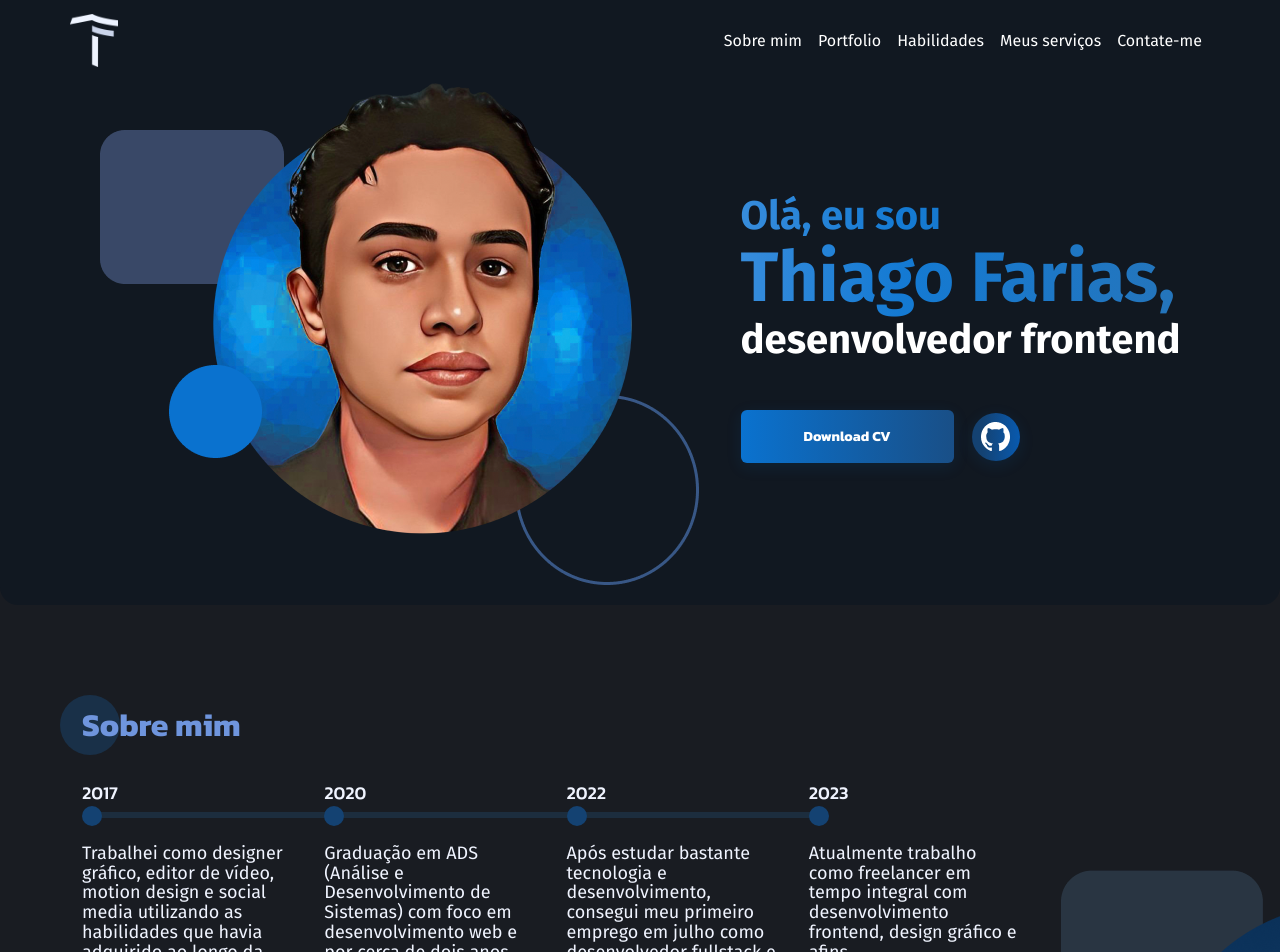
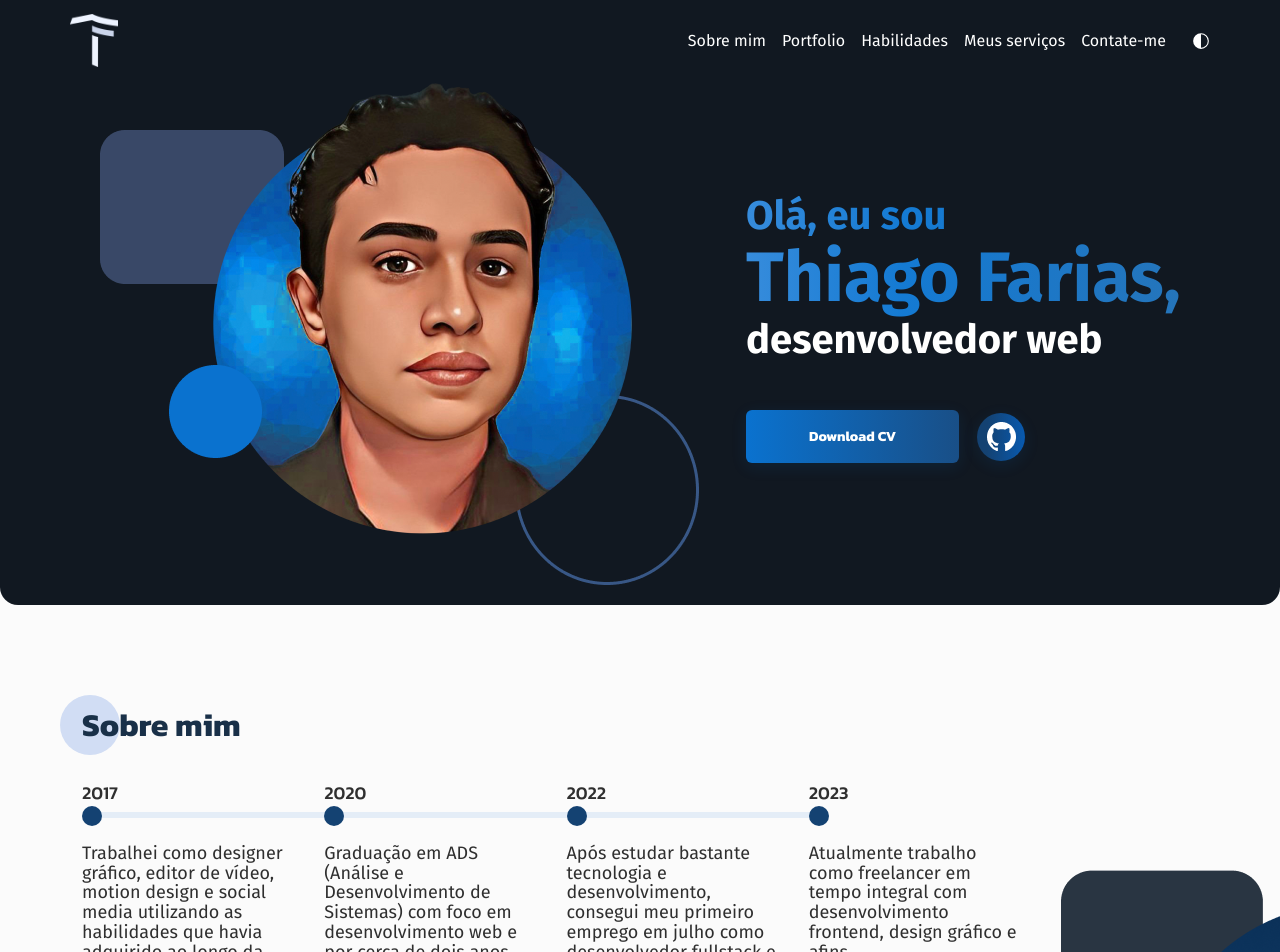
Before and after one commit to sycrot/portfolio-tf-2023, a Next.js app: page / in a window 1280 px wide. Shown: the top 952 px of the page. Built offline with nearby package versions, Linux system fonts and the light colour scheme.

Commit message:
feat: new theme and fix email

```diff
--- a/package.json
+++ b/package.json
@@ -1,6 +1,6 @@
 {
   "name": "tf-portfolio-page",
-  "version": "2.0.0",
+  "version": "2.0.5",
   "private": true,
   "scripts": {
     "dev": "next dev",
@@ -21,9 +21,11 @@
     "framer-motion": "^11.0.3",
     "next": "13.4.7",
     "next-seo": "^6.1.0",
+    "next-themes": "^0.4.6",
     "react": "18.2.0",
     "react-bootstrap": "^2.9.0",
     "react-dom": "18.2.0",
+    "react-icons": "^5.7.0",
     "react-intersection-observer": "^9.6.0",
     "react-slick": "^0.29.0",
     "react-zoom-pan-pinch": "^3.1.0",
--- a/src/app/layout.tsx
+++ b/src/app/layout.tsx
@@ -5,6 +5,7 @@ import 'bootstrap/dist/css/bootstrap.css'
 import '../styles/app.scss'
 import React from "react"
 import Footer from "./footer"
+import { ThemeProvider } from "next-themes"
 
 export default function RootLayout({
   children,
@@ -19,10 +20,19 @@ export default function RootLayout({
   return (
     <html lang="pt">
       <body>
-        <title>Thiago Farias</title>
-        <Nav />
-        {children}
-        <Footer />
+        <ThemeProvider
+          attribute="class"
+          defaultTheme="system"
+          enableSystem
+          disableTransitionOnChange
+        >
+          <div className="bg-bkg-global">
+            <title>Thiago Farias</title>
+            <Nav />
+            {children}
+            <Footer />
+          </div>
+        </ThemeProvider>
       </body>
     </html>
   )
--- a/src/components/header-banner.tsx
+++ b/src/components/header-banner.tsx
@@ -11,7 +11,7 @@ export default function HeaderBanner() {
               <div className="content">
                 <p className="blue-gradient mb-0">Olá, eu sou</p>
                 <h1 className="blue-gradient mb-0">Thiago Farias,</h1>
-                <p className="text-white mb-0">desenvolvedor frontend</p>
+                <p className="text-white mb-0">desenvolvedor web</p>
                 <div className="d-flex align-items-center">
                   <a href="https://drive.google.com/file/d/1sb9O-oHDO7Rze5fafLiBz1D-5PqPPd7H/view?usp=sharing" className="button-gradient" target="_blank">Download CV</a>
                   <a href="https://github.com/sycrot" className="button-rounded-git" target="_blank"></a>
--- a/src/components/navbar.tsx
+++ b/src/components/navbar.tsx
@@ -2,8 +2,12 @@
 import Image from 'next/image'
 import Logo from '@/assets/images/logo.png'
 import MenuIcon from '@/assets/images/menu-icon.png'
+import { useTheme } from 'next-themes';
+import { VscColorMode } from "react-icons/vsc";
 
 export default function Nav() {
+  const { theme, setTheme } = useTheme();
+
   return (
     <>
       <nav className="navbar navbar-expand-lg">
@@ -16,7 +20,7 @@ export default function Nav() {
             />
           </a>
           <button className="navbar-toggler" type="button" data-bs-toggle="collapse" data-bs-target="#navbarSupportedContent" aria-controls="navbarSupportedContent" aria-expanded="false" aria-label="Toggle navigation">
-          <Image
+            <Image
               src={MenuIcon}
               alt="Menu icon"
             />
@@ -38,6 +42,9 @@ export default function Nav() {
               <li className="nav-item">
                 <a className="nav-link" href="/#contactMe">Contate-me</a>
               </li>
+              <li className="nav-item">
+                <button onClick={() => setTheme(theme === "dark" ? "light" : "dark")}><VscColorMode width={50} height={50} /></button>
+              </li>
             </ul>
           </div>
         </div>
--- a/src/styles/aboutme.scss
+++ b/src/styles/aboutme.scss
@@ -12,10 +12,6 @@
     }
   }
 
-  p {
-    color: $color-whiteblue;
-  }
-
   .content {
     max-width: 945px;
     margin-left: 0;
@@ -25,6 +21,7 @@
 
     .row {
       position: relative;
+
       @media screen and (min-width: $min-width) {
         &::after {
           content: url('/assets/images/aboutme-l.png');
@@ -48,13 +45,14 @@
       display: block;
       width: 22px;
       height: 100%;
-      background: $color-superdarkblue;
+      background: var(--color-super-dark-blue);
       margin-top: 5px;
       right: inherit;
     }
 
     &:nth-child(4) {
       padding-left: 24px;
+
       &::before {
         display: none;
       }
@@ -84,6 +82,7 @@
     @media screen and (min-width: $min-width) {
       padding-bottom: 0;
     }
+
     .timeline-year {
       display: flex;
       align-items: center;
@@ -92,7 +91,7 @@
       span {
         margin-left: 4px;
         font-size: 18px;
-        color: $color-whiteblue;
+        color: var(--text-color);
         font-weight: 500;
         font-family: 'Kanit', sans-serif;
       }
--- a/src/styles/contactme.scss
+++ b/src/styles/contactme.scss
@@ -3,14 +3,27 @@
   padding: 130px 0 115px;
   margin-top: 107px;
 
+  .title-section {
+    &::before {
+      background: $color-lightgray;
+    }
+
+    h2 {
+      color: $color-blue;
+    }
+  }
+
   form {
-    .form-floating > label {
+    .form-floating>label {
       color: $color-superlightgray-2;
+
       &::after {
         background: $color-darkblue-4;
       }
     }
-    input, textarea {
+
+    input,
+    textarea {
       border: none;
       outline: none;
       background: $color-darkblue-4;
@@ -28,12 +41,15 @@
       color: $color-marineblue;
       font-weight: bold;
     }
+
     h5 {
       font-size: 24px;
       color: $color-marineblue;
       font-weight: normal;
     }
-    p, a {
+
+    p,
+    a {
       color: $color-superlight-blue;
     }
   }
--- a/src/styles/global.scss
+++ b/src/styles/global.scss
@@ -4,15 +4,33 @@
   font-family: 'Fira Sans', sans-serif;
 }
 
+:root {
+  --bg-global: #FBFBFB;
+  --text-color: #2F2F2F;
+  --color-light-grey: #D1DDF4;
+  --color-blue: #193048;
+  --color-blue-24: #e9e9e9;
+  --color-super-dark-blue: #e4edf7;
+}
+
+html.dark {
+  --bg-global: #191C22;
+  --text-color: #F0F4FF;
+  --color-light-grey: #193048;
+  --color-blue: #6F95DD;
+  --color-blue-24: #242832;
+  --color-super-dark-blue: #1C2D3E;
+}
+
 body {
-  background-color: #191C22 !important;
+  background-color: var(--bg-global) !important;
 }
 
 p {
   font-size: 18px;
   font-weight: 400;
   line-height: 110%;
-  color: $color-whiteblue;
+  color: var(--text-color);
 }
 
 .font-s16 {
@@ -93,7 +111,7 @@ p {
     width: 53px;
     height: 53px;
     border-radius: 50%;
-    background: $color-lightgray;
+    background: var(--color-light-grey);
     margin-right: 3px;
   }
 
@@ -111,7 +129,7 @@ p {
   }
 
   h2 {
-    color: $color-blue;
+    color: var(--color-blue);
     font-size: 26px;
     font-weight: 700;
     font-family: 'Kanit', sans-serif;
@@ -143,7 +161,7 @@ p {
   }
 
   h2 {
-    color: $color-blue;
+    color: var(--color-blue);
     font-size: 26px;
     font-weight: 700;
     font-family: 'Kanit', sans-serif;
@@ -170,7 +188,7 @@ p {
     position: absolute;
     left: -72px;
     border-radius: 50%;
-    background: $color-lightgray;
+    background: var(--color-light-grey);
     margin-right: 3px;
 
     @media screen and (min-width: $min-width) {
--- a/src/styles/my-services.scss
+++ b/src/styles/my-services.scss
@@ -33,6 +33,7 @@
       transition: all .4s;
       line-height: 110%;
       opacity: 0;
+      color: $color-whiteblue;
 
       @media screen and (max-width: $min-width) {
         opacity: 1;
@@ -75,6 +76,7 @@
 
       &:hover {
         filter: brightness(.9);
+
         img {
           transform: scale(1.06);
         }
--- a/src/styles/navbar.scss
+++ b/src/styles/navbar.scss
@@ -32,6 +32,20 @@
   }
 
   .nav-item {
+    button {
+      background: none;
+      padding: 0;
+      margin: 0;
+      border: none;
+      color: #fff;
+      height: 100%;
+      font-size: 18px;
+      margin-left: 1em;
+      display: flex;
+      justify-content: center;
+      align-items: center;
+    }
+
     .nav-link {
       font-size: 16px;
       color: #fff;
--- a/src/styles/portfolio-page.scss
+++ b/src/styles/portfolio-page.scss
@@ -34,6 +34,7 @@
           font-size: 44px;
         }
       }
+
       &::before {
         content: '';
         display: block;
@@ -73,7 +74,7 @@
 
       a {
         text-decoration: none;
-        color: $color-whiteblue;
+        color: rgba(20, 66, 114, 0.8);
         font-size: 16px;
         display: block;
 
@@ -104,6 +105,7 @@
         from {
           width: 0%;
         }
+
         to {
           width: 70%;
         }
--- a/src/styles/portfolio-project.scss
+++ b/src/styles/portfolio-project.scss
@@ -1,19 +1,32 @@
 #projectPortfolio {
   margin-bottom: 90px;
+
   @media screen and (min-width: $min-width) {
     margin-bottom: 107px;
   }
+
   .iframe-content {
     height: 500px;
     overflow: hidden;
     border-radius: 14px;
   }
+
   .header-project {
     background-color: $color-darkblue;
     padding: 64px 0 48px;
     border-radius: 0 0 18px 18px;
     margin-bottom: 64px;
     overflow: hidden;
+
+    .title-portfolio-project {
+      &::before {
+        background: $color-lightgray;
+      }
+
+      h1 {
+        color: $color-blue;
+      }
+    }
 
     @media screen and (min-width: $min-width) {
       padding: 117px 0 48px;
@@ -86,6 +99,7 @@
     .react-transform-wrapper {
       width: 100%;
       height: 100%;
+
       .react-transform-component {
         width: 100%;
         height: 100%;
@@ -103,6 +117,7 @@
   }
 
   .carousel {
+
     .carousel-control-next-icon,
     .carousel-control-prev-icon {
       width: 40px;
@@ -110,7 +125,7 @@
       background-color: #394867;
       border-radius: 50%;
       background-size: 60%;
-      box-shadow: 0 0 10px rgba(0,0,0,.4);
+      box-shadow: 0 0 10px rgba(0, 0, 0, .4);
     }
 
     .carousel-control-prev-icon {
@@ -136,6 +151,7 @@
 
     .carousel-indicators {
       bottom: 10px;
+
       button {
         width: 18px;
         height: 18px;
--- a/src/styles/skills.scss
+++ b/src/styles/skills.scss
@@ -12,6 +12,7 @@
 
   .nav-tabs {
     border-bottom: 2px solid $color-simpleblue-4;
+
     .nav-item {
       button {
         background: none;
@@ -21,6 +22,7 @@
         font-weight: bold;
         color: $color-simpleblue-4;
         margin-bottom: -2px;
+
         &.active {
           background: none;
           color: $color-marineblue;
@@ -36,6 +38,7 @@
       background: none;
       border: none;
     }
+
     border: none;
     background: none;
 
@@ -92,12 +95,14 @@
         &:hover {
           .box-level {
             &::after {
-              color: $color-superlight-blue;
-              background: $color-blue-24;
+              color: var(--text-color);
+              background: var(--color-blue-24);
               animation: bubleAnimation .3s ease-in;
+              box-shadow: 5px 5px 12px rgba(0, 0, 0, 0.027);
             }
+
             &::before {
-              background: $color-blue-24;
+              background: var(--color-blue-24);
               animation: opacityAnimation .4s ease-in;
             }
           }
@@ -259,7 +264,7 @@
       width: 45px;
       height: 20px;
       border-radius: 4px;
-      background: $color-blue-24;
+      background: var(--color-blue-24);
     }
 
     .box-level-1 {
```
Also changed, not shown: 2 other files (tests, documents, lock files or other folders).
